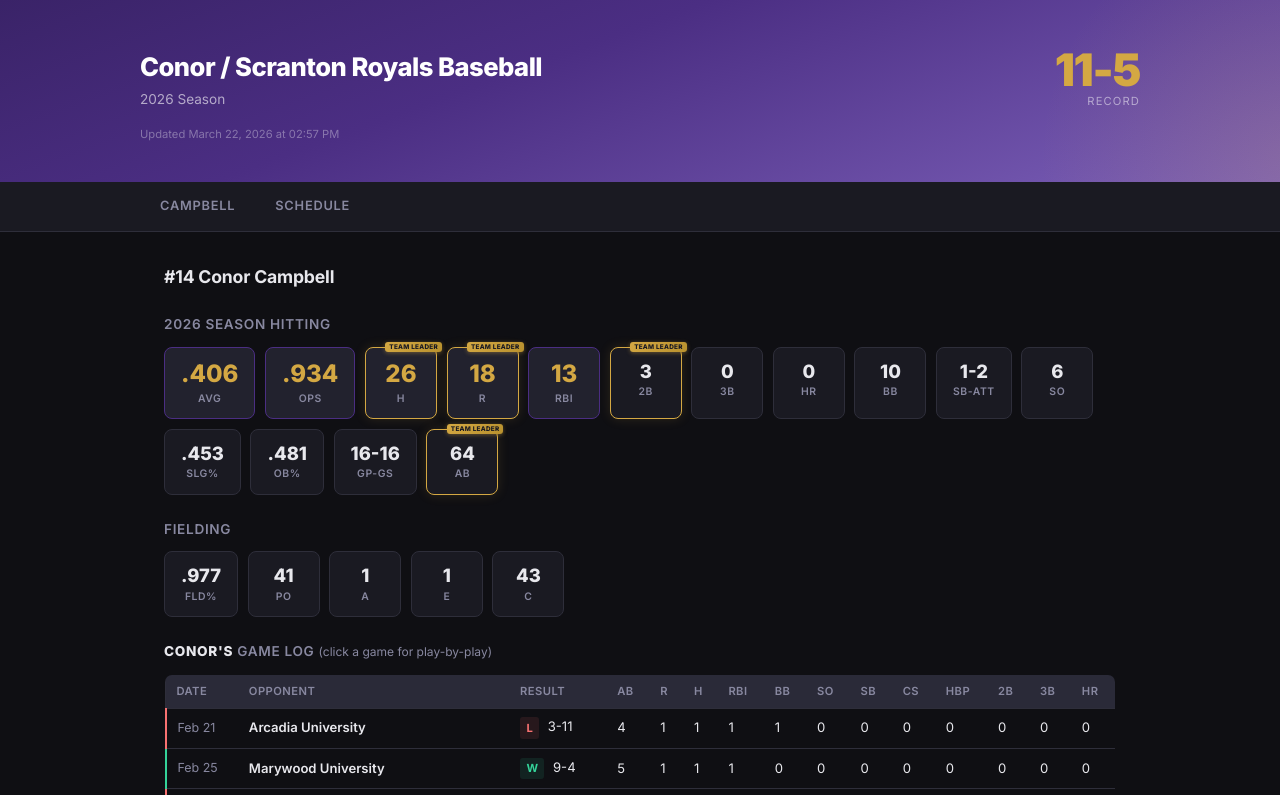
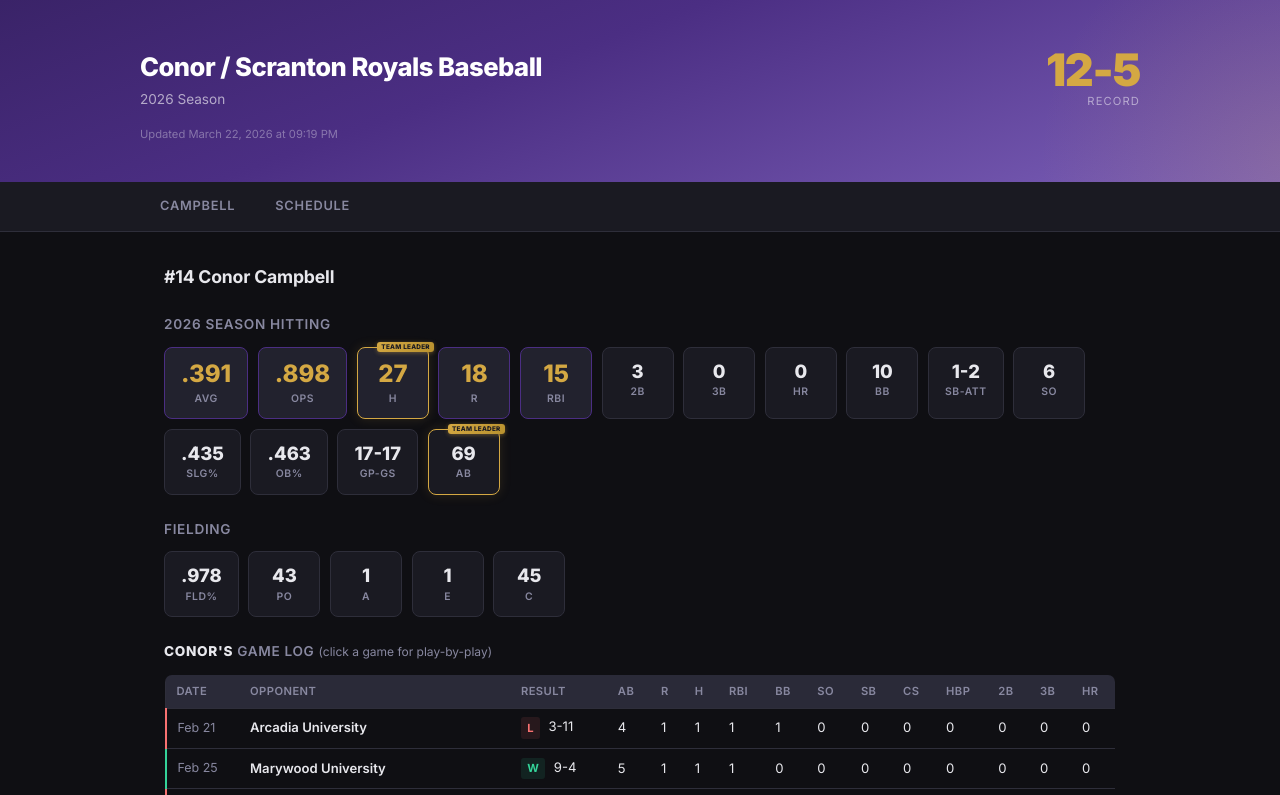
Before and after one commit to R2D2874/scranton-baseball, a plain HTML site: page index.html in a window 1280 px wide. Shown: the top 795 px of the page. Drawn offline with Linux system fonts and the light colour scheme.

Commit message:
Manual update - March 22 evening refresh
Co-Authored-By: Claude Opus 4.6 <noreply@anthropic.com>

```diff
--- a/index.html
+++ b/index.html
@@ -390,11 +390,11 @@
                 <div class="subtitle">2026 Season</div>
             </div>
             <div class="record-block">
-                <div class="record-num">11-5</div>
+                <div class="record-num">12-5</div>
                 <div class="record-label">Record</div>
             </div>
         </div>
-        <div class="updated">Updated March 22, 2026 at 02:57 PM</div>
+        <div class="updated">Updated March 22, 2026 at 09:19 PM</div>
     </div>
 </div>
 
@@ -411,30 +411,30 @@
         <div class="section-title">#14 Conor Campbell</div>
 
         <h3 class="sub-heading">2026 Season Hitting</h3>
-        <div class="stat-grid"><div class="stat-card stat-big"><div class="stat-val">.406</div><div class="stat-label">AVG</div></div>
-<div class="stat-card stat-big"><div class="stat-val">.934</div><div class="stat-label">OPS</div></div>
-<div class="stat-card stat-big team-leader"><span class="team-leader-badge">Team Leader</span><div class="stat-val">26</div><div class="stat-label">H</div></div>
-<div class="stat-card stat-big team-leader"><span class="team-leader-badge">Team Leader</span><div class="stat-val">18</div><div class="stat-label">R</div></div>
-<div class="stat-card stat-big"><div class="stat-val">13</div><div class="stat-label">RBI</div></div>
-<div class="stat-card stat-small team-leader"><span class="team-leader-badge">Team Leader</span><div class="stat-val">3</div><div class="stat-label">2B</div></div>
+        <div class="stat-grid"><div class="stat-card stat-big"><div class="stat-val">.391</div><div class="stat-label">AVG</div></div>
+<div class="stat-card stat-big"><div class="stat-val">.898</div><div class="stat-label">OPS</div></div>
+<div class="stat-card stat-big team-leader"><span class="team-leader-badge">Team Leader</span><div class="stat-val">27</div><div class="stat-label">H</div></div>
+<div class="stat-card stat-big"><div class="stat-val">18</div><div class="stat-label">R</div></div>
+<div class="stat-card stat-big"><div class="stat-val">15</div><div class="stat-label">RBI</div></div>
+<div class="stat-card stat-small"><div class="stat-val">3</div><div class="stat-label">2B</div></div>
 <div class="stat-card stat-small"><div class="stat-val">0</div><div class="stat-label">3B</div></div>
 <div class="stat-card stat-small"><div class="stat-val">0</div><div class="stat-label">HR</div></div>
 <div class="stat-card stat-small"><div class="stat-val">10</div><div class="stat-label">BB</div></div>
 <div class="stat-card stat-small"><div class="stat-val">1-2</div><div class="stat-label">SB-ATT</div></div>
 <div class="stat-card stat-small"><div class="stat-val">6</div><div class="stat-label">SO</div></div>
-<div class="stat-card stat-small"><div class="stat-val">.453</div><div class="stat-label">SLG%</div></div>
-<div class="stat-card stat-small"><div class="stat-val">.481</div><div class="stat-label">OB%</div></div>
-<div class="stat-card stat-small"><div class="stat-val">16-16</div><div class="stat-label">GP-GS</div></div>
-<div class="stat-card stat-small team-leader"><span class="team-leader-badge">Team Leader</span><div class="stat-val">64</div><div class="stat-label">AB</div></div>
+<div class="stat-card stat-small"><div class="stat-val">.435</div><div class="stat-label">SLG%</div></div>
+<div class="stat-card stat-small"><div class="stat-val">.463</div><div class="stat-label">OB%</div></div>
+<div class="stat-card stat-small"><div class="stat-val">17-17</div><div class="stat-label">GP-GS</div></div>
+<div class="stat-card stat-small team-leader"><span class="team-leader-badge">Team Leader</span><div class="stat-val">69</div><div class="stat-label">AB</div></div>
 </div>
 
 
         <h3 class="sub-heading">Fielding</h3>
-        <div class="stat-grid"><div class="stat-card stat-small"><div class="stat-val">.977</div><div class="stat-label">FLD%</div></div>
-<div class="stat-card stat-small"><div class="stat-val">41</div><div class="stat-label">PO</div></div>
+        <div class="stat-grid"><div class="stat-card stat-small"><div class="stat-val">.978</div><div class="stat-label">FLD%</div></div>
+<div class="stat-card stat-small"><div class="stat-val">43</div><div class="stat-label">PO</div></div>
 <div class="stat-card stat-small"><div class="stat-val">1</div><div class="stat-label">A</div></div>
 <div class="stat-card stat-small"><div class="stat-val">1</div><div class="stat-label">E</div></div>
-<div class="stat-card stat-small"><div class="stat-val">43</div><div class="stat-label">C</div></div>
+<div class="stat-card stat-small"><div class="stat-val">45</div><div class="stat-label">C</div></div>
 </div>
 
         <h3 class="sub-heading"><strong style="color: var(--text); font-weight: 800;">Conor's</strong> GAME LOG <span style="font-weight:400; color: var(--text-muted); font-size: 0.75rem; text-transform: none; letter-spacing: 0;">(click a game for play-by-play)</span></h3>
@@ -742,6 +742,23 @@
 <div class="play"><span class="inning-tag">8th</span> Conor Campbell popped up to lf (2-2 BKKB).</div>
 </div>
                 </td>
+            </tr>
+            <tr class="game-row w" onclick="this.classList.toggle('expanded')">
+                <td class="gl-date">Mar 22</td>
+                <td class="gl-opp">Juniata College</td>
+                <td class="gl-result"><span class="badge-w">W</span> 11-1</td>
+                <td>5</td><td>0</td><td>1</td><td>2</td><td>0</td><td>0</td><td>0</td><td>0</td><td>0</td><td>0</td><td>0</td><td>0</td>
+            </tr>
+            <tr class="plays-row w">
+                <td colspan="15">
+                    <div class="plays-wrap"><div class="play"><span class="inning-tag">1st</span> Conor Campbell lined out to lf (1-1 KB).</div>
+<div class="play"><span class="inning-tag">2nd</span> Conor Campbell singled through the right side, RBI (1-1 BK); James Nitti advanced to second; Hunter Petrich scored.</div>
+<div class="play"><span class="inning-tag">3rd</span> Conor Campbell grounded out to p (0-0).</div>
+<div class="play"><span class="inning-tag">6th</span> Conor Campbell popped up to cf (2-0 HB).</div>
+<div class="play"><span class="inning-tag">7th</span> Conor Campbell reached on a fielder&#x27;s choice, RBI (3-2 KBBSBB); Will Hunsinger out at second ss unassisted; Aidan Casey advanced to third; Hunter Petrich scored.</div>
+<div class="play"><span class="inning-tag">7th</span> Conor Campbell out at second c to 2b to ss; Aidan Casey scored.</div>
+</div>
+                </td>
             </tr></tbody>
         </table>
     </div>
@@ -852,8 +869,8 @@
         <tr>
             <td class="sched-date">Mar 22</td>
             <td class="sched-opp">vs Juniata College</td>
-            <td class="sched-result"><span class="badge-upcoming">Upcoming</span></td>
-            <td class="sched-box"><a href="https://www.juniatasports.net/sports/bsb/2025-26/boxscores/20260322_co6w.xml" target="_blank" class="box-link">Box Score</a></td>
+            <td class="sched-result"><span class="badge-w">W</span> 11-1</td>
+            <td class="sched-box"><a href="https://athletics.scranton.edu/sports/baseball/stats/2026/juniata-college/boxscore/6436" target="_blank" class="box-link">Box Score</a></td>
         </tr>
         <tr>
             <td class="sched-date">Mar 25</td>
```
